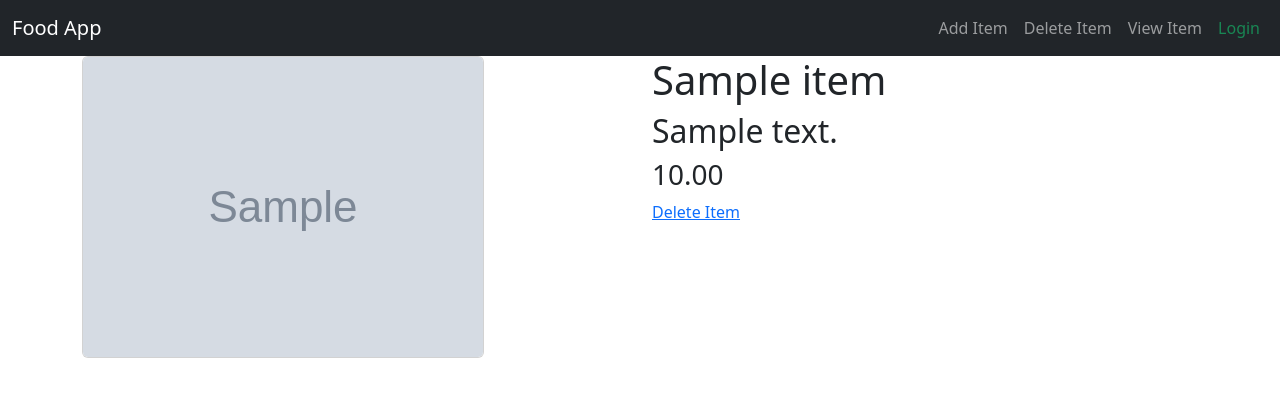
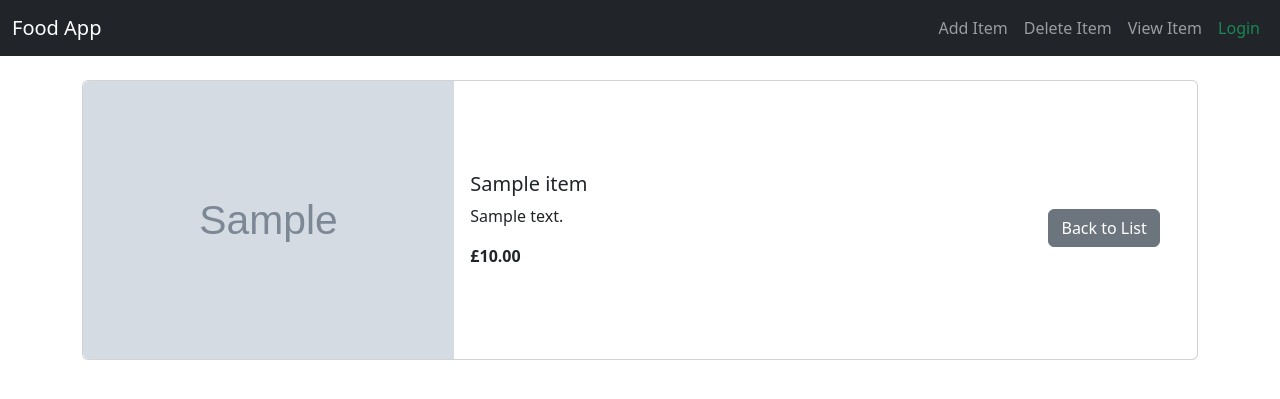
Before and after one commit to Ghostwritter14/DjangoPractiseFoodApp, a Django app: page /food/1/ in a window 1280 px wide. Shown: the top 399 px of the page. Run offline with Django 5.2, Linux system fonts and the light colour scheme; tables that the repository leaves empty hold one stand-in row (values such as "Sample post"); grey boxes marked "Sample" are stand-in pictures.

Commit message:
updated the models and the detail view.

```diff
--- a/food/models.py
+++ b/food/models.py
@@ -6,8 +6,8 @@ class Item(models.Model):
     def __str__(self):
         return self.item_name
 
-    item_name = models.CharField(max_length=50)
+    item_name = models.CharField(max_length=200)
     item_description = models.CharField(max_length=200)
     item_price = models.DecimalField(max_digits=5, decimal_places=2)
-    item_image = models.CharField(max_length=200,
+    item_image = models.CharField(max_length=500,
                                   default="https://www.thefuzzyduck.co.uk/wp-content/uploads/2024/05/image-coming-soon-placeholder-01-660x660.png")
--- a/food/templates/food/detail.html
+++ b/food/templates/food/detail.html
@@ -1,18 +1,47 @@
+{#{% extends 'food/base.html' %}#}
+{#{% block body %}#}
+{#    <div class="container">#}
+{#        <div class="row">#}
+{#            <div class="col-md-6">#}
+{#                <img src="{{ item.item_image }}" class="card" height="300px">#}
+{##}
+{#            </div>#}
+{#            <div class="col-md-6">#}
+{#                <h1>{{ object.item_name }}</h1>#}
+{#                <h2>{{ object.item_description }}</h2>#}
+{#                <h3>{{ object.item_price }}</h3>#}
+{#                <a href="{% url 'food:delete_item' item_id %}">Delete Item</a>#}
+{#            </div>#}
+{#        </div>#}
+{#    </div>#}
+{##}
+{#{% endblock %}#}
+
 {% extends 'food/base.html' %}
+
 {% block body %}
-    <div class="container">
-        <div class="row">
+<div class="container mt-4">
+    <div class="card mb-3">
+        <div class="row g-0 align-items-center">
+
+            <div class="col-md-4">
+                <img src="{{ item.item_image }}" class="img-fluid rounded-start" alt="{{ item.item_name }}">
+            </div>
+
             <div class="col-md-6">
-                <img src="{{ item.item_image }}" class="card" height="300px">
+                <div class="card-body">
+                    <h5 class="card-title">{{ item.item_name }}</h5>
+                    <p class="card-text">{{ item.item_description }}</p>
+                    <p class="card-text"><strong>£{{ item.item_price }}</strong></p>
+                </div>
+            </div>
 
-            </div>
-            <div class="col-md-6">
-                <h1>{{ object.item_name }}</h1>
-                <h2>{{ object.item_description }}</h2>
-                <h3>{{ object.item_price }}</h3>
-                <a href="{% url 'food:delete_item' item_id %}">Delete Item</a>
+            <div class="col-md-2 text-center">
+                <a href="{% url 'food:index' %}" class="btn btn-secondary mt-3">
+                    Back to List
+                </a>
             </div>
         </div>
     </div>
-
+</div>
 {% endblock %}
--- a/food/templates/food/index.html
+++ b/food/templates/food/index.html
@@ -31,7 +31,7 @@
 
             <div class="col-md-2 text-center">
                 <a href="{% url 'food:detail' item.id %}" class="btn btn-success mt-3">
-                    View
+                    Details
                 </a>
             </div>
         </div>
--- a/food/views.py
+++ b/food/views.py
@@ -28,12 +28,12 @@ def item(request):
     return HttpResponse("Hello, world. You're at item.")
 
 
-def detail(request, item_id):
-    item = Item.objects.get(pk=item_id)
-    context = {
-        'item': item
-    }
-    return render(request, 'food/detail.html', context)
+# def detail(request, item_id):
+#     item = Item.objects.get(pk=item_id)
+#     context = {
+#         'item': item
+#     }
+#     return render(request, 'food/detail.html', context)
 
 
 class DetailClassView(DetailView):
```
